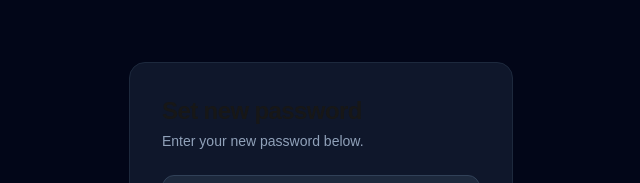
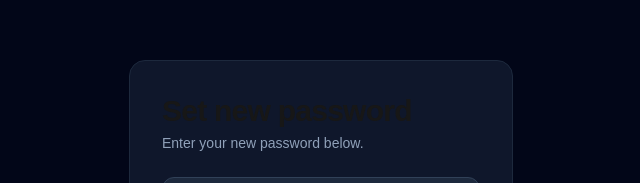
Before and after one commit to ivorfergusson-tech/lesson-lock, a Next.js app in the folder app/: page /update-password in a window 1280 px wide. Shown: the part 213-396 px from the top of the page, without its empty margins (319-959 px from the left). Built offline with nearby package versions, Linux system fonts and the light colour scheme.

Commit message:
Adjust set new password heading size

```diff
--- a/app/src/app/update-password/page.tsx
+++ b/app/src/app/update-password/page.tsx
@@ -23,7 +23,7 @@ export default function UpdatePasswordPage() {
   return (
     <div className="flex min-h-screen items-center justify-center bg-slate-950 px-6">
       <div className="w-full max-w-sm rounded-2xl border border-slate-800 bg-slate-900 p-8">
-        <h1 className="text-2xl font-semibold tracking-tight">Set new password</h1>
+        <h1 className="text-3xl font-semibold tracking-tight">Set new password</h1>
         <p className="mt-1 text-sm text-slate-400">Enter your new password below.</p>
         <form onSubmit={submit} className="mt-6 flex flex-col gap-4">
           <input type="password" required minLength={6} value={password} onChange={(e) => setPassword(e.target.value)} placeholder="New password" className="h-11 rounded-xl border border-slate-700 bg-slate-800 px-4 text-sm text-slate-100 outline-none focus:border-blue-500" />
```
